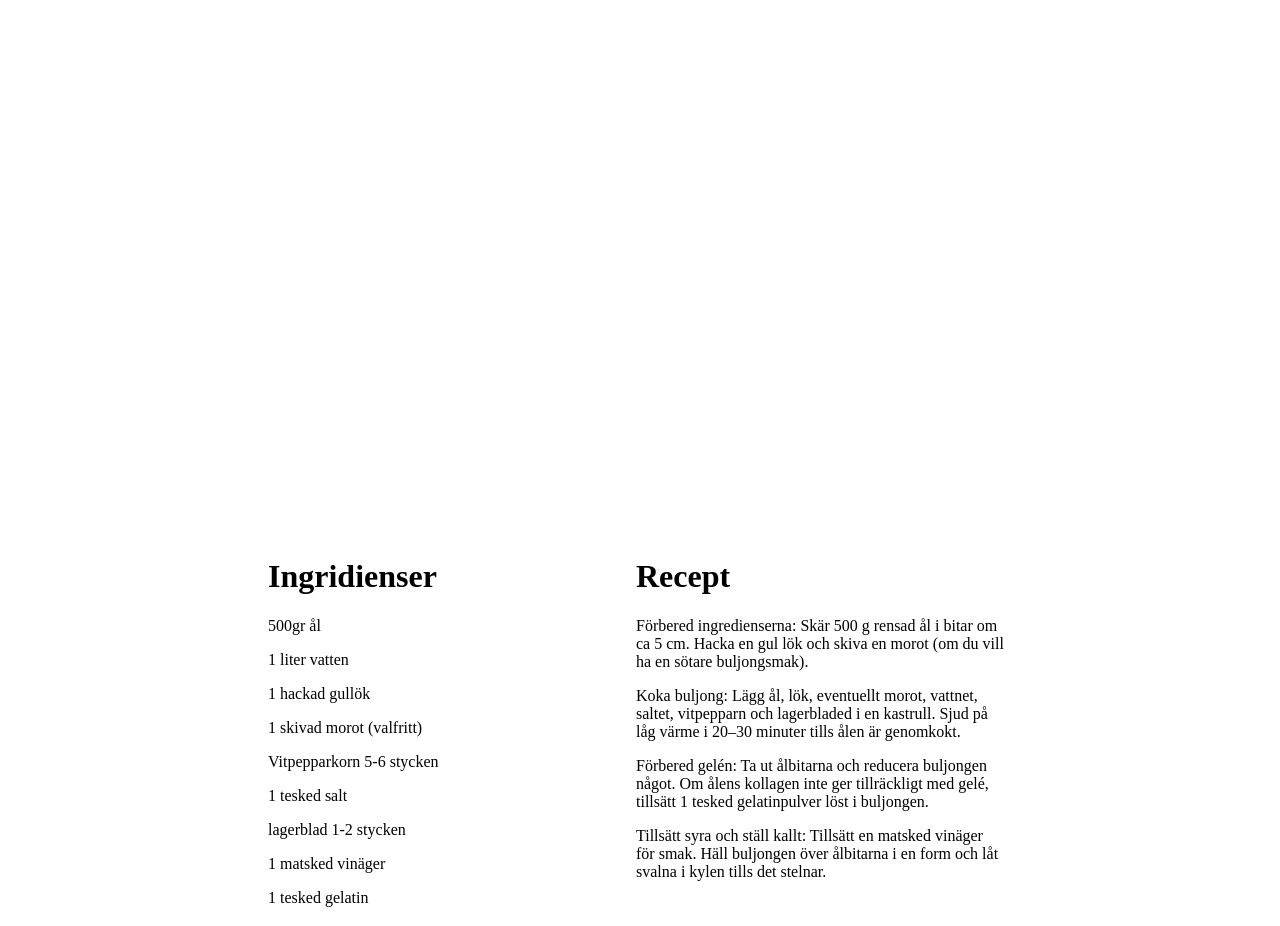
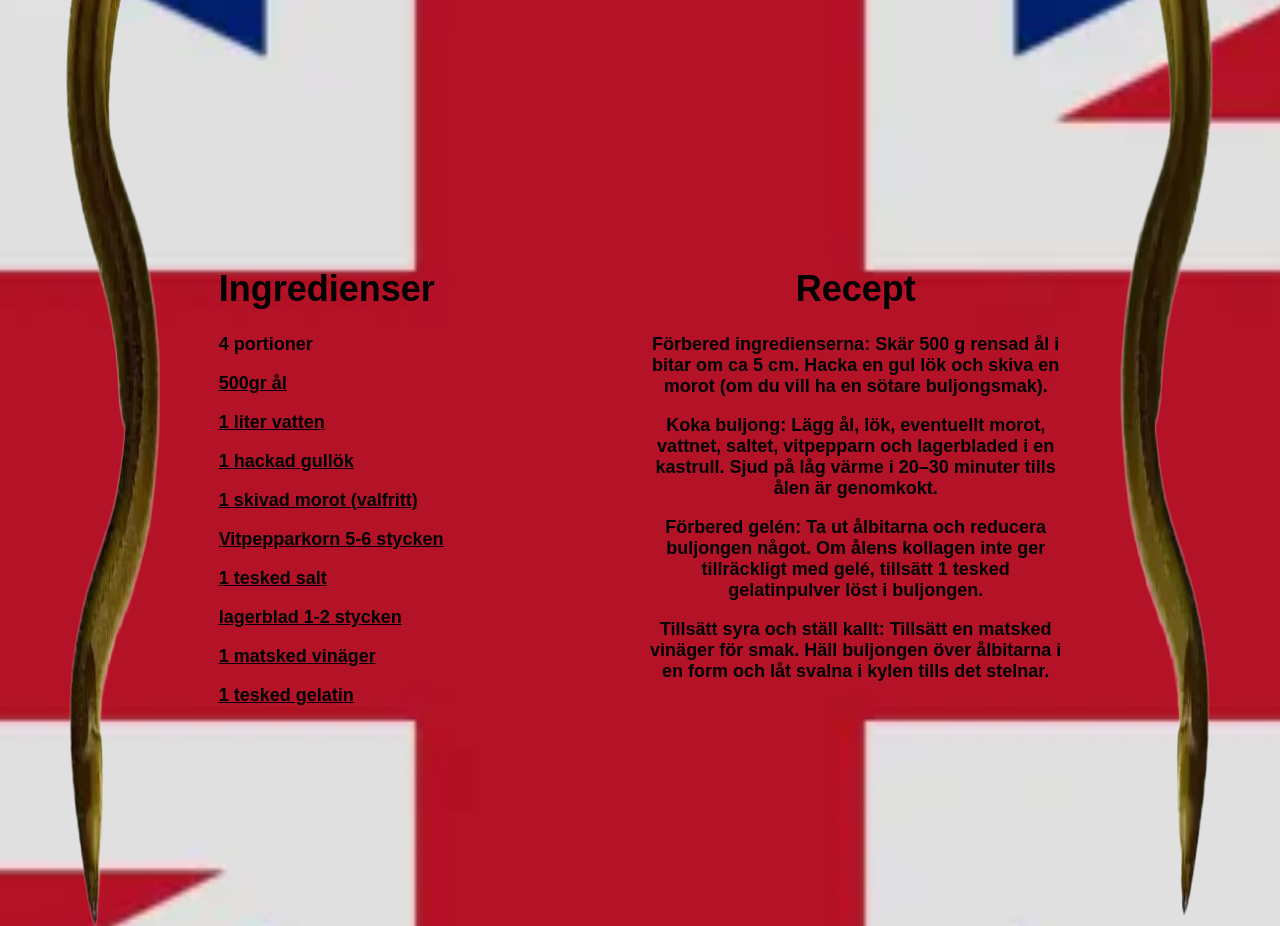
Before and after one commit to Hossan33/gele-l, a plain HTML site: page index.html in a window 1280 px wide. Shown: the part 629-1555 px from the top of the page. Drawn offline with Linux system fonts and the light colour scheme.

Commit message:
jelliedeel

```diff
--- a/index.html
+++ b/index.html
@@ -10,30 +10,31 @@
 <body>
 
     <div class="vänsterål">
-        <img src="långål (1).webp" alt="">
+        <img src="vål.webp" alt="">
     </div>
 
     <div class="rubrikenålS">
-        <img src="jelliedeel.webp" alt="">
+        <img src="ålis.webp" alt="">
         <h1>Hur man lagar ål i gelé</h1>
     </div>
 
     <div class="högerål">
-        <img src="långål (2).webp" alt="">
+        <img src="hål.webp" alt="">
     </div>
 
 
-<div class="ingridiensål">
-    <h1>Ingridienser</h1>
-    <p>500gr ål</p>
-    <p>1 liter vatten</p>
-    <p>1 hackad gullök</p>
-    <p>1 skivad morot (valfritt)</p>
-    <p>Vitpepparkorn 5-6 stycken</p>
-    <p>1 tesked salt</p>
-    <p>lagerblad 1-2 stycken</p>
-    <p>1 matsked vinäger</p>
-    <p>1 tesked gelatin</p>
+<div class="ing">
+    <h1>Ingredienser</h1>
+    <p>4 portioner</p>
+    <p><a href="https://www.delikatessrokeri.se/product/rokt-al-ca-100gr/">500gr ål</a> </p>
+    <p><a href="https://www.hornbach.se/p/tvattstallsblandare-gustavsberg-estetic-krom-blank-gb41218051/6238657/">1 liter vatten</a> </p>
+    <p><a href="https://handla.ica.se/produkt/1131017">1 hackad gullök</a> </p>
+    <p><a href="https://handla.ica.se/produkt/1274322">1 skivad morot (valfritt)</a> </p>
+    <p><a href="https://handla.ica.se/produkt/1484411">Vitpepparkorn 5-6 stycken</a> </p>
+    <p><a href="https://handla.ica.se/produkt/1006110">1 tesked salt</a></p>
+    <p><a href="https://handla.ica.se/produkt/1318495">lagerblad 1-2 stycken</a> </p>
+    <p><a href="https://handla.ica.se/produkt/1424147">1 matsked vinäger</a> </p>
+    <p><a href="https://handla.ica.se/produkt/1208738">1 tesked gelatin</a> </p>
 </div>
 
 
--- a/style.css
+++ b/style.css
@@ -1,9 +1,13 @@
 body{
     display: grid;
     grid-template-columns: 1fr 2fr 2fr 1fr;
-    grid-template-rows: 2fr 1fr 1fr;
+    grid-template-rows: 1fr 1fr 1fr;
+    background-image: url('image\ \(2\).webp');
+    background-size: cover;
+    background-repeat: no-repeat;
+    background-position: center;
+}
 
-}
 
 .vänsterål{
     grid-column: 1/2;
@@ -11,23 +15,73 @@ body{
 
 }
 
+.vänsterål img{
+    height: 70%;
+    width: 100%;
+}
+
 .rubrikenålS{
     grid-column: 2/4;
     grid-row: 1/2;
+    width: 100%;
+    overflow: hidden;
+    text-align: center;
+    font-size: 13px;
+
+}
+
+.rubrikenålS img{
+    width: 100%;
+    height: 42%;
+    object-fit: fill;
 
 }
 
 .högerål{
     grid-column: 4/5;
-    grid-row: 1/4;
+    grid-row: 1/5;
+}
+.högerål img{
+    width: 100%;
+    height: 70%;
 }
 
-.ingridiensål{
+.ing{
     grid-column: 2/3;
-    grid-row: 3/4;
+    grid-row: 2/3;
+    font-size: 18px;
+    font-weight: bold;
+    padding-top: 120px;
 }
 
 .receptål{
     grid-column: 3/4;
-    grid-row: 3/4;
+    grid-row: 2/3;
+    text-align: center;
+    font-size: 18px;
+    font-weight: bold;
+    padding-top: 120px;
+    padding-left: 10px;
 }
+
+a:link {
+    color: black;
+
+}
+
+a:visited {
+    color: black;
+}
+
+a:hover {
+    color: black;
+    text-decoration: underline;
+}
+
+a:active {
+    color: black;
+}
+
+body{
+    font-family: sans-serif;
+}
```
Also changed, not shown: hål.webp (added), image (2).webp (added), ukbra.png (added), vål.webp (added), ålis.webp (added).
